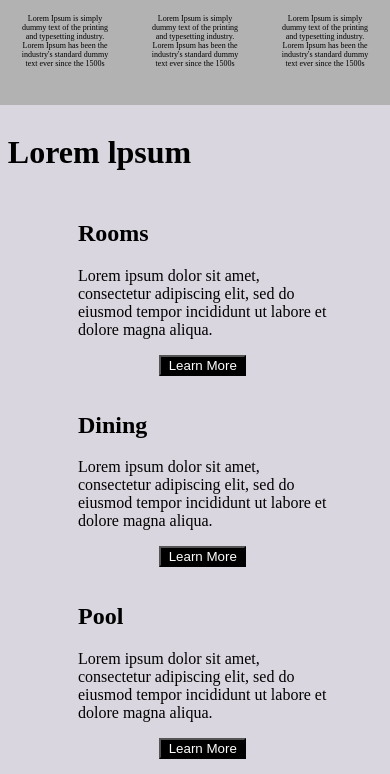
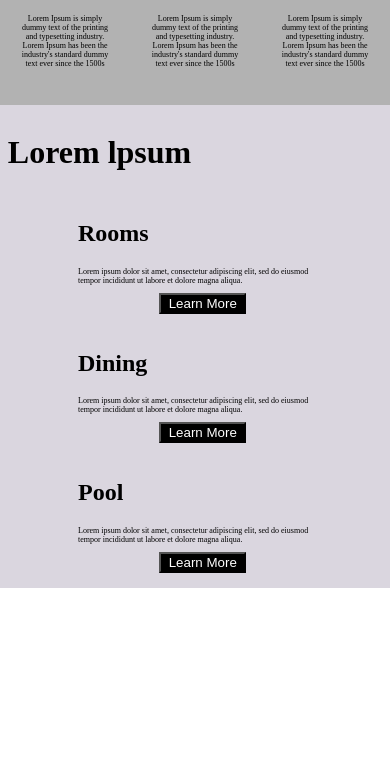
Before and after one commit to rajithsuvarna/ReastaurantAssignment, a plain HTML site: page index.html in a window 390 px wide. Shown: the part 697-1471 px from the top of the page. After the commit the page ends 1285 px from the top, so only its background shows below. Drawn offline with Linux system fonts and the light colour scheme.

Commit message:
Update index.css

```diff
--- a/index.css
+++ b/index.css
@@ -170,6 +170,15 @@ body {
   #main-image-content p {
     font-size: 0.9rem;
   }
+  #image1-content p{
+    font-size: 0.9rem;
+  }
+  #image2-content p{
+    font-size: 0.9rem;
+  }
+  #image3-content p{
+    font-size: 0.9rem;
+  }
   #main-image {
     height: 80vh;
   }
@@ -185,6 +194,7 @@ body {
   #card {
     width: 45%;
     margin: 2%;
+    height:auto;
   }
 
   #main-page2 {
@@ -203,6 +213,15 @@ body {
   #main-image {
     height: 70vh;
   }
+  #image1-content p{
+    font-size: 0.5rem;
+  }
+  #image2-content p{
+    font-size: 0.5rem;
+  }
+  #image3-content p{
+    font-size: 0.5rem;
+  }
 
   #main-image-content {
     height: 15vh;
@@ -210,6 +229,7 @@ body {
 
   #card {
     width: 80%;
+    height:auto;
   }
   #card-container {
     height:auto;
```
